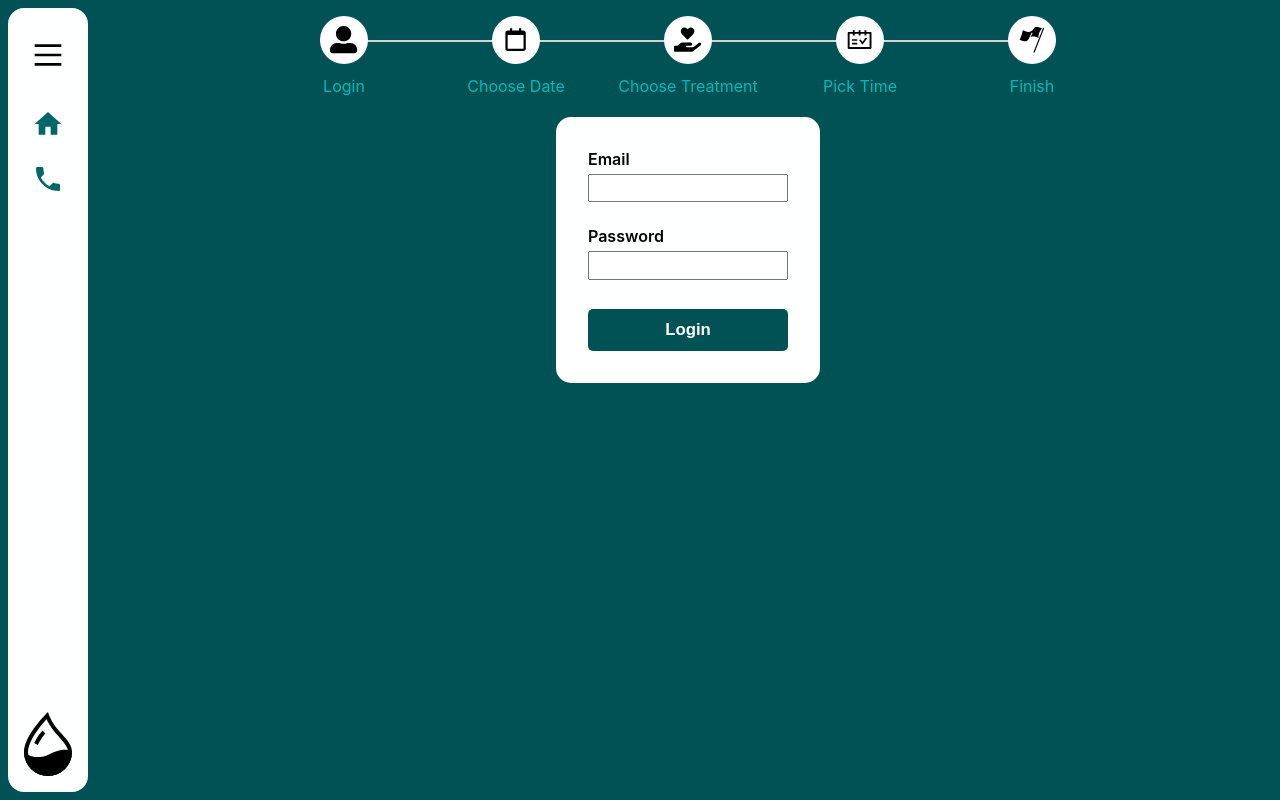
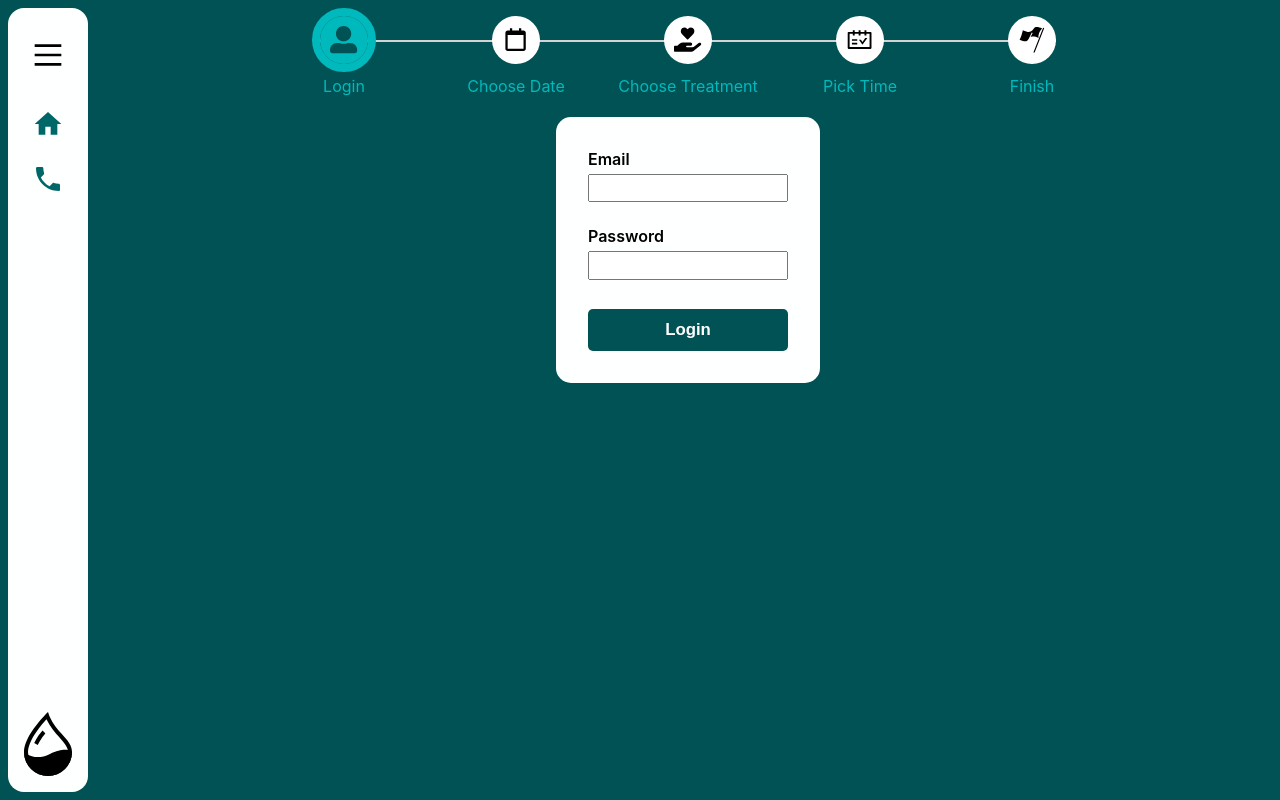
Before and after one commit to urosradosavljevic/car-wash, a Next.js app: page / in a window 1280 px wide. Built offline with nearby package versions, Linux system fonts and the light colour scheme.

Commit message:
Refactor: ProgressBar State moved to uiStore

```diff
--- a/components/schedule-progress/ScheduleProgress.tsx
+++ b/components/schedule-progress/ScheduleProgress.tsx
@@ -6,51 +6,54 @@ import { AiOutlineSchedule } from 'react-icons/ai/';
 import clsx from 'clsx';
 
 import styles from './ScheduleProgress.module.scss'
-import { StepsState, StepTypes } from '../../models/Steps';
+import { PROGRESS_STEP } from '../../shared/constants/progress';
+import { inject, observer } from 'mobx-react'
+import UIStore from '../../shared/stores/UIStore';
 
 interface Props {
-    steps: StepsState;
-    currentStep: string | undefined;
+    currentStep: PROGRESS_STEP;
+    uiStore?: UIStore;
 }
 
-export const ScheduleProgress: React.FC<Props> = ({ steps, currentStep }) => {
+export const ScheduleProgress: React.FC<Props> = inject("uiStore")(observer(({ currentStep, uiStore }) => {
+    const ui = uiStore!;
 
-    const renderStyle = (step: StepTypes) => clsx(
+    const renderStyle = (step: PROGRESS_STEP) => clsx(
         styles.progress__list_item,
-        steps[step] && styles.progress__list_item_done,
+        ui.progress[step] && styles.progress__list_item_done,
         currentStep === step && styles.progress__list_item_current
-    )
+    );
 
     return (
         <header className={styles.progress}>
             <div className={styles.progress_container}>
 
                 <div className={styles.progress_list}>
-                    <div data-name="Login" className={renderStyle("login")}>
+                    <div data-name="Login" className={renderStyle(PROGRESS_STEP.LOGIN)}>
                         <span>
                             <FaUserAlt size="1.7rem" />
                         </span>
                     </div>
 
-                    <div data-name="Choose Date" className={renderStyle("date")}>
+                    <div data-name="Choose Date" className={renderStyle(PROGRESS_STEP.DATE)}>
                         <span>
                             <BiCalendarAlt size="1.7rem" />
                         </span>
                     </div>
 
-                    <div data-name="Choose Treatment" className={renderStyle("treatment")}>
+                    <div data-name="Choose Treatment" className={renderStyle(PROGRESS_STEP.TREATMENT)}>
                         <span>
                             <FaHandHoldingHeart size="1.7rem" />
                         </span>
                     </div>
 
-                    <div data-name="Pick Time" className={renderStyle("timeline")}>
+                    <div data-name="Pick Time" className={renderStyle(PROGRESS_STEP.TIMELINE)}>
                         <span>
                             <AiOutlineSchedule size="1.7rem" />
                         </span>
                     </div>
 
-                    <div data-name="Finish" className={renderStyle("checkout")}>
+                    <div data-name="Finish" className={renderStyle(PROGRESS_STEP.CHECKOUT)}>
                         <span>
                             <GiFlyingFlag size="1.7rem" />
                         </span>
@@ -60,4 +63,4 @@ export const ScheduleProgress: React.FC<Props> = ({ steps, currentStep }) => {
             </div >
         </header >
     );
-}
+}));
--- a/models/Steps.ts
+++ b/models/ProgressSteps.ts
@@ -1,4 +1,4 @@
-export interface StepsState {
+export interface StepsProgress {
   login: boolean;
   date: boolean;
   treatment: boolean;
--- a/models/store/UIStoreData.ts
+++ /dev/null
@@ -1,4 +0,0 @@
-export interface UIStoreData {
-  isNavOpen: boolean;
-  isMobile: boolean;
-}
--- a/pages/index.tsx
+++ b/pages/index.tsx
@@ -1,12 +1,9 @@
-import { useReducer } from 'react';
 import { inject, observer } from 'mobx-react'
 
-import { StepTypes, StepsState } from '../models/Steps';
 import OrderStore from '../shared/stores/OrderStore'
 import UIStore from '../shared/stores/UIStore';
 import styles from '../shared/styles/pages/Home.module.scss'
 
-import { ScheduleProgress } from '../components/schedule-progress/ScheduleProgress';
 import { TreatmentSelect } from '../view/screens/treatment/TreatmentSelect';
 import { Timeline } from '../view/screens/timeline/Timeline';
 import { DateSelect } from '../view/screens/date-select/DateSelect';
@@ -14,99 +11,79 @@ import { Checkout } from '../view/screens/checkout/Checkout';
 import Layout from '../view/layout/Layout';
 import { Login } from '../view/screens/login/Login';
 import { TimelineMobile } from '../view/screens/timeline/TimelineMobile';
-import ProgressStore from '../shared/stores/ProgressStore';
-
-
-type StepsAction = { type: StepTypes | "reset" } | { type: "current"; payload: StepTypes; }
-
-function reducer(state: StepsState, action: StepsAction) {
-  if (action.type === "reset") return initialStepMap
-  if (action.type === "current") return { ...state, currentStep: action.payload }
-  return { ...state, [action.type]: true };
-}
-
-const initialStepMap: StepsState = {
-  login: false,
-  date: false,
-  treatment: false,
-  timeline: false,
-  checkout: false,
-}
-const memberInitialSteps: StepsState = {
-  login: true,
-  date: false,
-  treatment: false,
-  timeline: false,
-  checkout: false,
-}
+import { useProgressContext } from '../shared/context/ProgressContext';
+import { PROGRESS_STEP } from '../shared/constants/progress';
+import { ScheduleProgress } from '../components/schedule-progress/ScheduleProgress';
 
 interface IndexProps {
   orderStore?: OrderStore;
-  progressStore?: ProgressStore;
   uiStore?: UIStore;
 }
 
-const Home: React.FC<IndexProps> = inject("uiStore", "progressStore")(observer(({ uiStore, progressStore }) => {
-  const progress = progressStore!
+const Home: React.FC<IndexProps> = inject("uiStore")(observer(({ uiStore }) => {
+
+  const { current, nextStep, previousStep } = useProgressContext();
   const ui = uiStore!
 
-  const initialState = false ? memberInitialSteps : initialStepMap
-
-  const [steps, dispatchStep] = useReducer(reducer, initialState);
-
-  const nextStep = (type: StepTypes, next: StepTypes) => {
-    dispatchStep({ type });
-    dispatchStep({ type: "current", payload: next });
+  const stepFoward = () => {
+    ui.submitProgressBar(current);
+    nextStep();
   }
 
   const submitTreatment = () => {
     let success = true;
 
     if (success) {
-      dispatchStep({ type: "reset" })
+      ui.resetProgressBar();
       alert("Don't be late");
     }
   }
 
-  const navButton = (type: StepTypes, next: StepTypes, back: boolean = false) => (
-    <button
-      className={styles.step__nav_btn}
-      onClick={() => nextStep(type, next)}
-    >
-      {!back ? "Continue" : "Go Back"}
-    </button>
+  const NavButton = ({ back = false }) => (
+    back ?
+      <button
+        className={styles.step__nav_btn}
+        onClick={previousStep}
+      >Go Back</button> :
+      <button
+        className={styles.step__nav_btn}
+        onClick={stepFoward}
+      >Continue</button>
   );
 
   const renderStep = () => {
-    switch (steps.currentStep) {
-      case "date":
+    switch (current) {
+      case PROGRESS_STEP.LOGIN:
+        return <Login nextStep={() => stepFoward()} />;
+      case PROGRESS_STEP.DATE:
         return (<>
           <DateSelect />
           <div className={styles.step__nav}>
-            {navButton("date", "treatment")}
+            <NavButton back={true} />
+            <NavButton />
           </div>
         </>);
-      case "treatment":
+      case PROGRESS_STEP.TREATMENT:
         return (<>
           <TreatmentSelect />
           <div className={styles.step__nav}>
-            {navButton("treatment", "date", true)}
-            {navButton("treatment", "timeline")}
+            <NavButton back={true} />
+            <NavButton />
           </div>
         </>);
-      case "timeline":
+      case PROGRESS_STEP.TIMELINE:
         return <>
           {ui.isMobile ? <TimelineMobile /> : <Timeline />}
-          {/* <TimelineMobile /> */}
           <div className={styles.step__nav}>
-            {navButton("timeline", "treatment", true)}
-            {navButton("timeline", "checkout")}</div>
+            <NavButton back={true} />
+            <NavButton />
+          </div>
         </>;
-      case "checkout":
+      case PROGRESS_STEP.CHECKOUT:
         return <>
           <Checkout />
           <div className={styles.step__nav}>
-            {navButton("timeline", "treatment", true)}
+            <NavButton back={true} />
             <button
               className={styles.step__nav_btn}
               onClick={() => submitTreatment()}
@@ -114,14 +91,14 @@ const Home: React.FC<IndexProps> = inject("uiStore", "progressStore")(observer((
           </div>
         </>;
       default:
-        return <Login nextStep={() => nextStep("login", "date")} />;
+        return <div>error</div >;
     }
   }
 
   return (
     <Layout title="Schedule appointement">
       <div className={styles.container}>
-        <ScheduleProgress steps={steps} currentStep={steps.currentStep} />
+        <ScheduleProgress currentStep={current} />
         <main className={styles.main}>
           {renderStep()}
         </main >
--- a/shared/constants/progress.ts
+++ b/shared/constants/progress.ts
@@ -1,5 +1,5 @@
 export enum PROGRESS_STEP {
-    LOGIN = "login", DATE = "date", TREATMENT = "date", TIMELINE = "timeline", CHECKOUT = "checkout"
+    LOGIN = "login", DATE = "date", TREATMENT = "treatment", TIMELINE = "timeline", CHECKOUT = "checkout"
 }
 
 export enum PROGRESS_TYPE {
--- a/shared/context/ProgressContext.tsx
+++ b/shared/context/ProgressContext.tsx
@@ -1,4 +1,4 @@
-import { createContext, useState } from "react";
+import { createContext, useContext, useState } from "react";
 
 import { PROGRESS_STEP } from "../constants/progress";
 
@@ -8,39 +8,40 @@ const initial = {
     previousStep: () => { }
 }
 
-interface ContextType {
-    current: PROGRESS_STEP | (() => void) | undefined;
-    nextStep?: PROGRESS_STEP | (() => void) | undefined;
-    previousStep?: PROGRESS_STEP | (() => void) | undefined;
-}
-
-export const ProgressContext = createContext<ContextType>(initial);
+export const ProgressContext = createContext(initial);
 
 export const ProgressContextProvider: React.FC = ({ children }) => {
-    const [current, nextStep, previousStep] = useProgressContext();
+    const { current, nextStep, previousStep } = useProgressReducer();
     return <ProgressContext.Provider value={{ current, nextStep, previousStep }}>{children}</ProgressContext.Provider>
 }
 
-export const useProgressContext = () => {
+export const useProgressContext = () => useContext(ProgressContext);
+
+export const useProgressReducer = () => {
     const [current, setCurrent] = useState<PROGRESS_STEP>(PROGRESS_STEP.LOGIN);
 
     const nextStep = () => {
         switch (current) {
             case PROGRESS_STEP.LOGIN:
                 setCurrent(PROGRESS_STEP.DATE);
+                console.log("date is next")
                 break;
             case PROGRESS_STEP.DATE:
                 setCurrent(PROGRESS_STEP.TREATMENT);
+                console.log("treatment is next")
                 break;
             case PROGRESS_STEP.TREATMENT:
                 setCurrent(PROGRESS_STEP.TIMELINE);
+                console.log("timeline is next")
                 break;
             case PROGRESS_STEP.TIMELINE:
                 setCurrent(PROGRESS_STEP.CHECKOUT);
+                console.log("checkout is next")
                 break;
             default:
                 setCurrent(PROGRESS_STEP.LOGIN);
         }
+        console.log("current:", current)
     }
 
     const previousStep = () => {
@@ -62,6 +63,6 @@ export const useProgressContext = () => {
         }
     }
 
-    return [current, nextStep, previousStep]
+    return { current, nextStep, previousStep }
 
 }
--- a/shared/stores/OrderStore.tsx
+++ b/shared/stores/OrderStore.tsx
@@ -1,6 +1,5 @@
 import { observable, action } from "mobx"
 
-import { OrderStoreData } from "../../models/store/OrderStoreData";
 import { ClientData } from "../../models/ClientData";
 import { Time } from "../../models/Time";
 import { Treatment } from "../../models/Treatment";
@@ -56,7 +55,7 @@ class OrderStore {
         this.client = client
     }
 
-    hydrate(initialData: OrderStoreData) {
+    hydrate(initialData: typeof initial) {
         this.date = initialData.date;
         this.vehicle = initialData.vehicle;
         this.treatment = initialData.treatment;
--- a/shared/stores/UIStore.tsx
+++ b/shared/stores/UIStore.tsx
@@ -1,20 +1,54 @@
 import { observable, action } from "mobx"
 
-import { UIStoreData } from "../../models/store/UIStoreData";
+import { PROGRESS_STEP } from "../constants/progress";
+
+const initialStepMap = {
+    login: false,
+    date: false,
+    treatment: false,
+    timeline: false,
+    checkout: false,
+}
+
+const memberInitialSteps = {
+    login: true,
+    date: false,
+    treatment: false,
+    timeline: false,
+    checkout: false,
+}
 
 const initial = {
     isNavOpen: false,
     isMobile: false,
+    progress: memberInitialSteps,
 }
+class UIStore {
 
-class UIStore {
+    @observable
+    progress!: typeof initialStepMap;
+
     @observable
     isNavOpen!: boolean;
+
+    @action
+    submitProgressBar = (step: PROGRESS_STEP) => {
+        this.progress = {
+            ...this.progress,
+            [step]: true
+        }
+    }
+
+    @action
+    resetProgressBar = () => {
+        this.progress = initialStepMap;
+    }
 
     @action
     toggleNav = () => {
         this.isNavOpen = !this.isNavOpen
     }
+
     @observable
     isMobile!: boolean;
 
@@ -23,14 +57,14 @@ class UIStore {
         this.isMobile = isMobile
     }
 
-    hydrate(initialData: UIStoreData) {
+    hydrate(initialData: typeof initial) {
         this.isNavOpen = initialData.isNavOpen;
         this.isMobile = initialData.isMobile;
+        this.progress = initialData.progress;
     }
 }
 
 export const getInitialUIState = async () => {
-
     return initial;
 }
 
--- a/view/screens/login/Login.tsx
+++ b/view/screens/login/Login.tsx
@@ -24,7 +24,8 @@ export const Login: React.FC<Props> = ({ nextStep }) => {
         };
     }, []);
 
-    const tryLogin = () => {
+    const tryLogin = (e: React.MouseEvent<HTMLButtonElement, MouseEvent>) => {
+        e.preventDefault();
         if (!loading) {
             setLoading(true);
             timer.current = setTimeout(() => {
@@ -43,6 +44,6 @@ export const Login: React.FC<Props> = ({ nextStep }) => {
             <label htmlFor="pass">Password</label>
             <input id="pass" type="password" />
         </div>
-        <button type="submit" className={styles.login_btn} onClick={() => tryLogin()}>{loading ? <Loader /> : "Login"}</button>
+        <button type="submit" className={styles.login_btn} onClick={tryLogin}>{loading ? <Loader /> : "Login"}</button>
     </div>);
 }
```
Also changed, not shown: models/store/OrderStoreData.ts (deleted, +0 -12 lines), shared/hooks/useProgressBar.tsx (added, +29 -0 lines).
